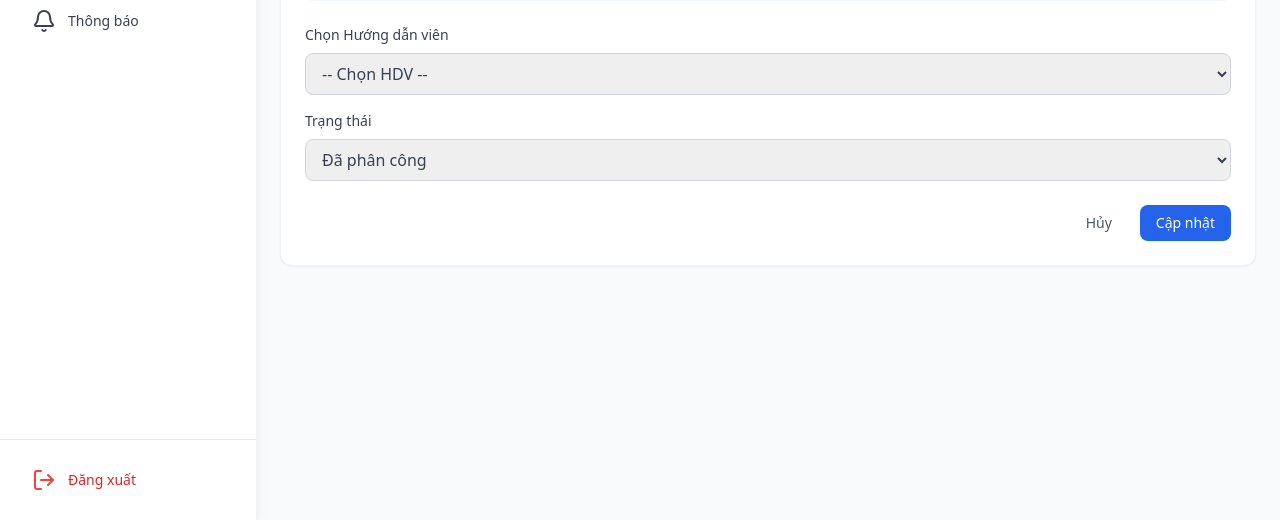
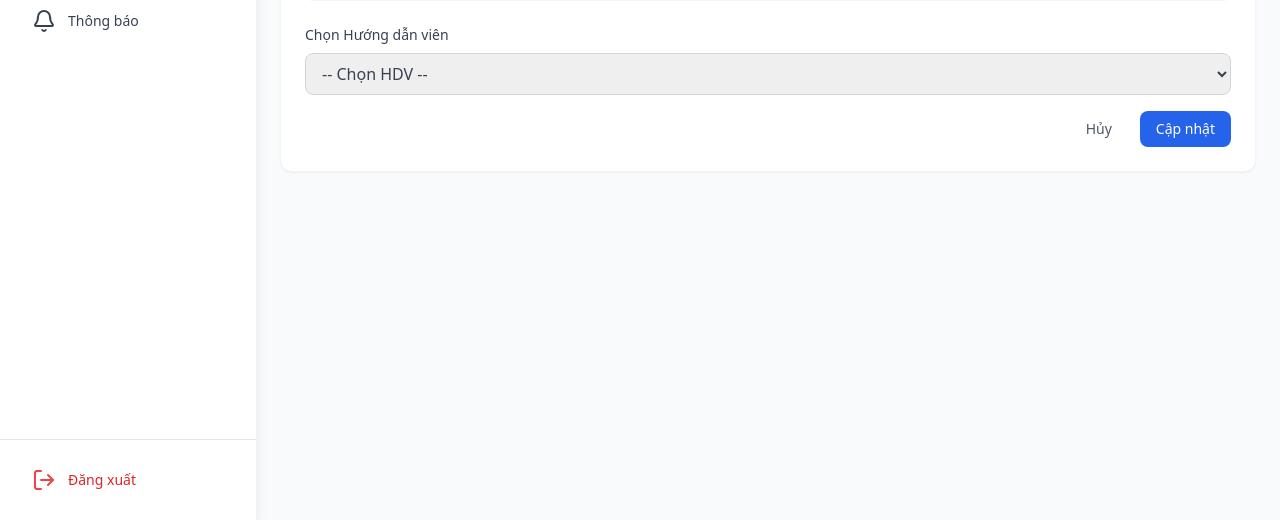
Before and after one commit to cuong2103/Website-quan-li-tour, a PHP site: template views/admin/Tour_Assignments/edit.php in a window 1280 px wide. Shown: the part 280-800 px from the top of the page. Run offline with PHP 8.4, Linux system fonts and the light colour scheme; the template is opened without the code that fills it, so the values that code supplies are empty; some libraries are stand-ins or nearby versions.

Commit message:
fix: phân công tour

```diff
--- a/views/admin/Tour_Assignments/edit.php
+++ b/views/admin/Tour_Assignments/edit.php
@@ -29,15 +29,7 @@ require_once './views/components/sidebar.php';
                 </select>
             </div>
 
-            <div class="mb-6">
-                <label class="block text-sm font-medium text-gray-700 mb-2">Trạng thái</label>
-                <select name="status" class="w-full px-3 py-2 border border-gray-300 rounded-lg focus:outline-none focus:ring-2 focus:ring-blue-500">
-                    <option value="assigned" <?= !empty($assignment) && $assignment['status'] == 'assigned' ? 'selected' : '' ?>>Đã phân công</option>
-                    <option value="in_progress" <?= !empty($assignment) && $assignment['status'] == 'in_progress' ? 'selected' : '' ?>>Đang thực hiện</option>
-                    <option value="completed" <?= !empty($assignment) && $assignment['status'] == 'completed' ? 'selected' : '' ?>>Đã hoàn thành</option>
-                    <option value="cancelled" <?= !empty($assignment) && $assignment['status'] == 'cancelled' ? 'selected' : '' ?>>Đã hủy</option>
-                </select>
-            </div>
+
 
             <div class="flex items-center justify-end gap-3">
                 <a href="<?= BASE_URL ?>?act=bookings" class="px-4 py-2 text-gray-600 hover:bg-gray-100 rounded-lg text-sm font-medium">Hủy</a>
```
Also changed, not shown: views/admin/Tour_Assignments/create.php (+0 -9 lines).
